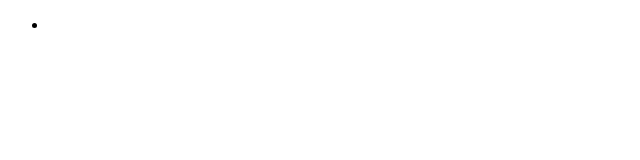
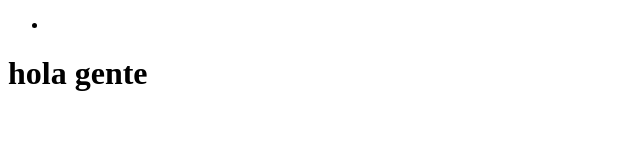
Before and after one commit to agostinafilippetti/clase, a plain HTML site: page index.html in a window 1280 px wide. Shown: the whole page, without its empty margins (0-640 px from the left). Drawn offline with Linux system fonts and the light colour scheme.

Commit message:
creacion h2

```diff
--- a/index.html
+++ b/index.html
@@ -13,5 +13,8 @@
             </ul>
         </nav>
     </header>
+    <main>
+        <h1>hola gente</h1>
+    </main>
 </body>
 </html>
```
